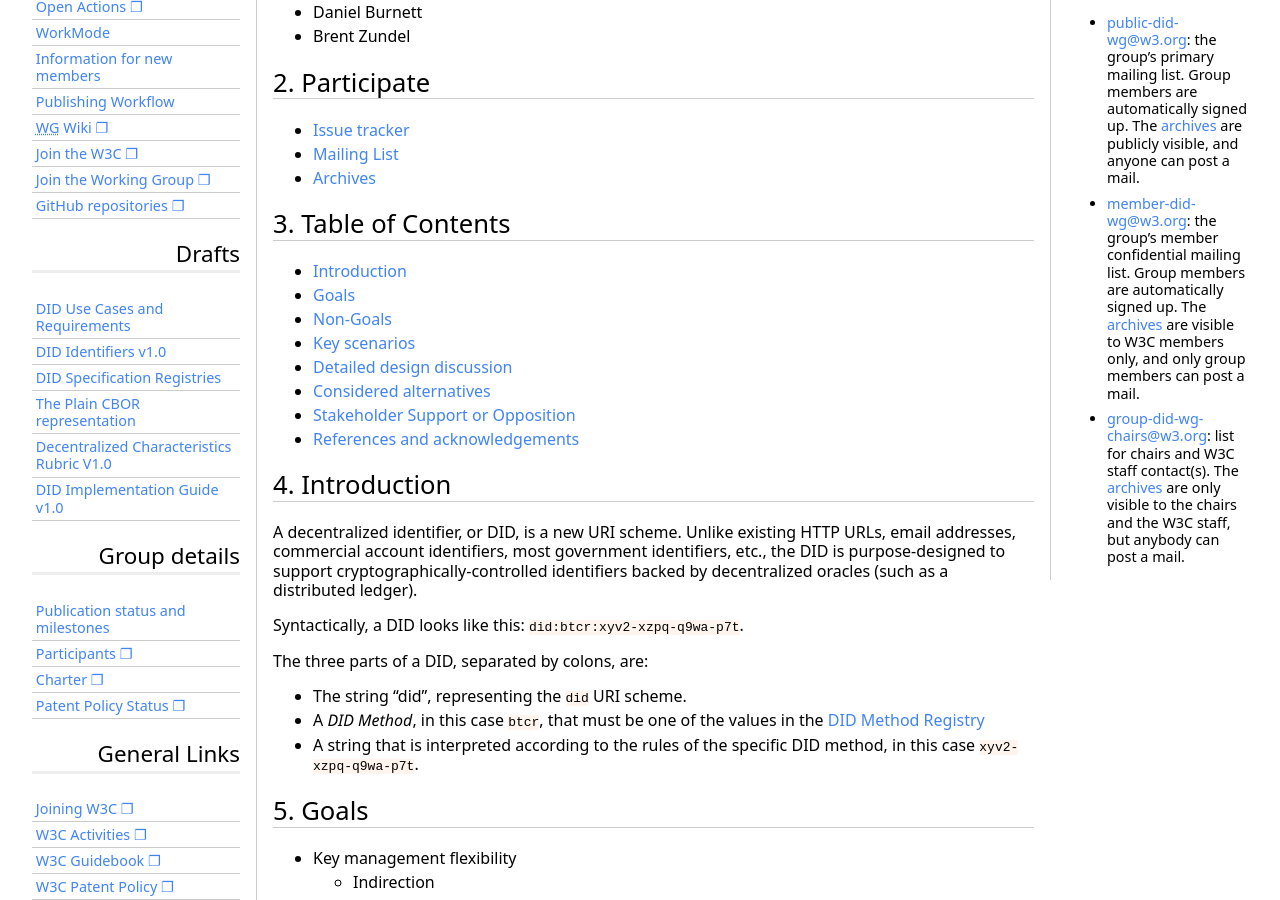
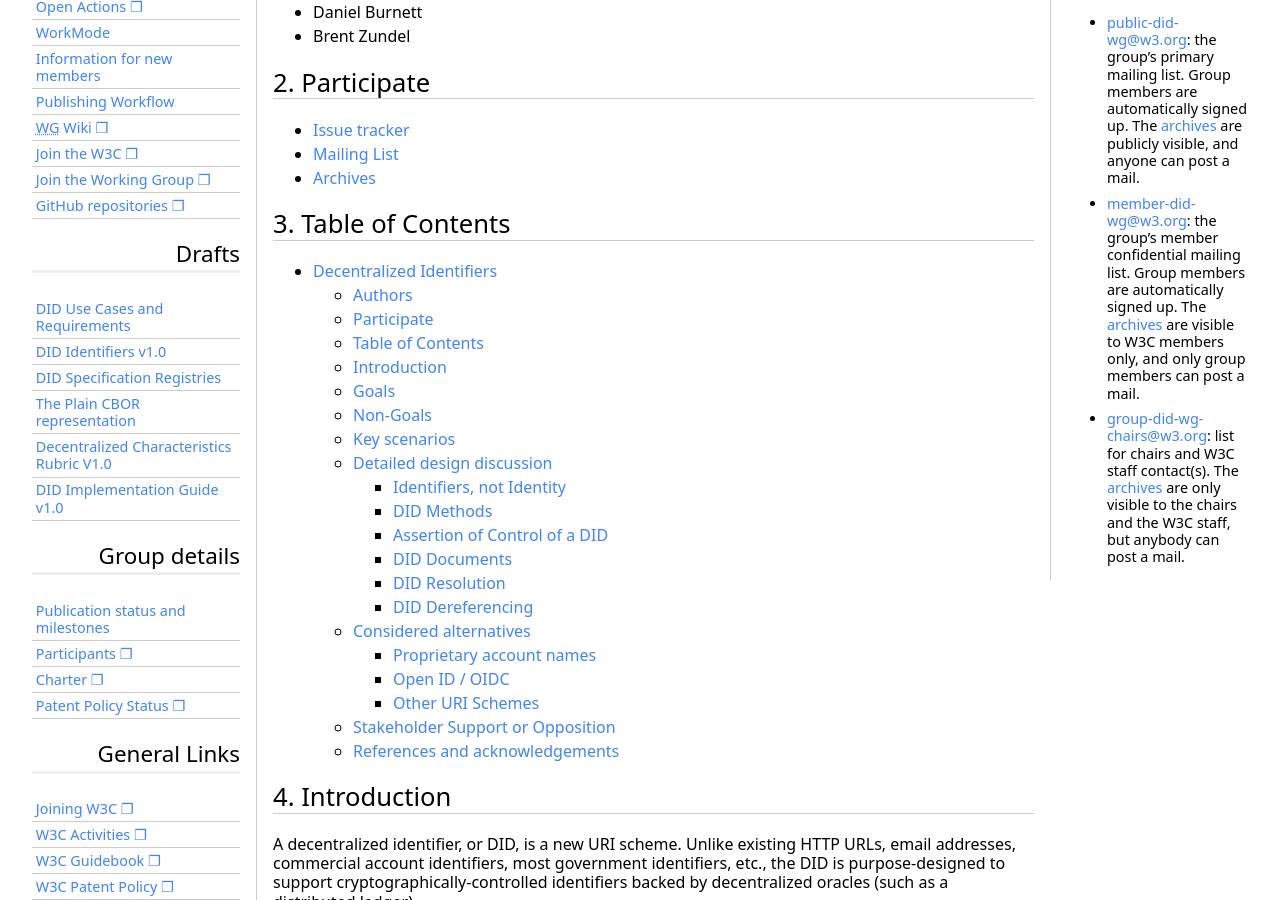
Before and after one commit to w3c/did-wg, a Jekyll site: the page built from did-explainer.md, in a window 1280 px wide and 900 px high, scrolled down 246 px. Built offline with Jekyll 4.4.1, drawn with Linux system fonts in a browser that asks for light colours; some web fonts are replaced; our own code applies the rules of GitHub Pages for plain Markdown files.

Commit message:
Added extended toc

```diff
--- a/did-explainer.md
+++ b/did-explainer.md
@@ -10,14 +10,27 @@
 - [Archives](https://lists.w3.org/Archives/Public/public-did-wg/)
 
 ## Table of Contents
-- [Introduction](#Introduction)
-- [Goals](#Goals)
-- [Non-Goals](#Non-Goals)
-- [Key scenarios](#Key-scenarios)
-- [Detailed design discussion](#Detailed-design-discussion)
-- [Considered alternatives](#Considered-alternatives)
-- [Stakeholder Support or Opposition](#Stakeholder-Support-or-Opposition)
-- [References and acknowledgements](#References-and-acknowledgements)
+- [Decentralized Identifiers](#decentralized-identifiers)
+  - [Authors](#authors)
+  - [Participate](#participate)
+  - [Table of Contents](#table-of-contents)
+  - [Introduction](#introduction)
+  - [Goals](#goals)
+  - [Non-Goals](#non-goals)
+  - [Key scenarios](#key-scenarios)
+  - [Detailed design discussion](#detailed-design-discussion)
+    - [Identifiers, not Identity](#identifiers-not-identity)
+    - [DID Methods](#did-methods)
+    - [Assertion of Control of a DID](#assertion-of-control-of-a-did)
+    - [DID Documents](#did-documents)
+    - [DID Resolution](#did-resolution)
+    - [DID Dereferencing](#did-dereferencing)
+  - [Considered alternatives](#considered-alternatives)
+    - [Proprietary account names](#proprietary-account-names)
+    - [Open ID / OIDC](#open-id--oidc)
+    - [Other URI Schemes](#other-uri-schemes)
+  - [Stakeholder Support or Opposition](#stakeholder-support-or-opposition)
+  - [References and acknowledgements](#references-and-acknowledgements)
 
 ## Introduction
 A decentralized identifier, or DID, is a new URI scheme. Unlike existing HTTP
```
